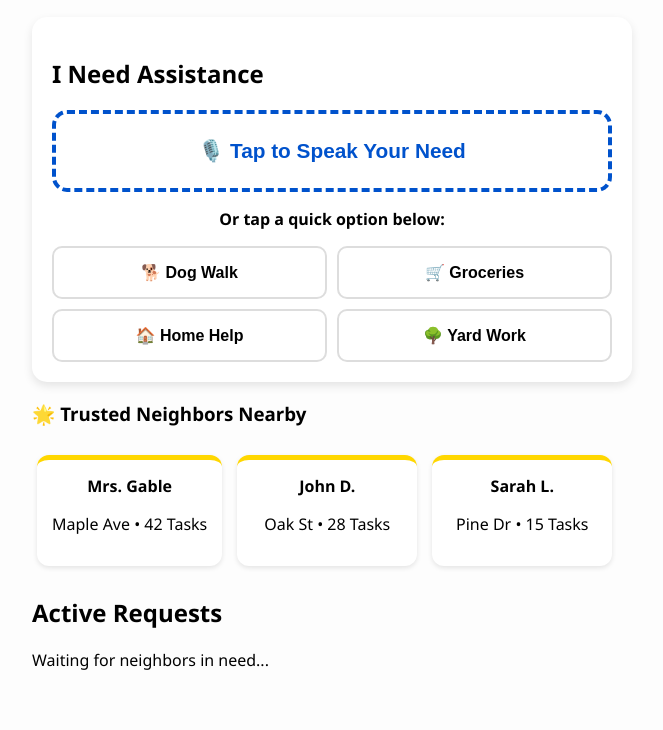
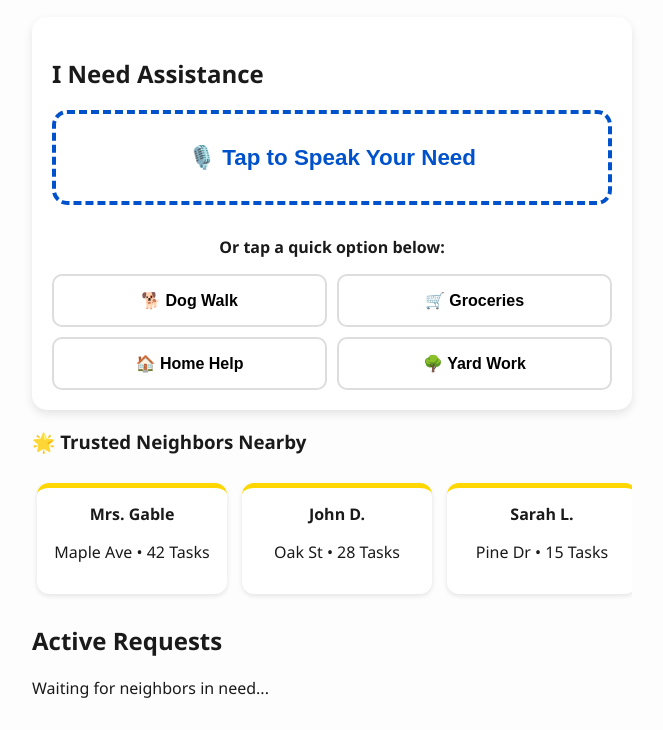
Before and after one commit to 9es1a/Neighborhood-Helpers, a plain HTML site: page index.html in a window 1280 px wide. Shown: the part 120-850 px from the top of the page, without its empty margins (308-971 px from the left). Before the commit the page ends 822 px from the top, so only its background shows below. Drawn offline with Linux system fonts and the light colour scheme.

Commit message:
style.css

```diff
--- a/style.css
+++ b/style.css
@@ -3,18 +3,20 @@
     --accent: #e63946;
     --trusted: #ffd700;
     --bg: #fdfdfd;
+    --text: #1a1a1a;
 }
 
 body {
     font-family: 'Segoe UI', Arial, sans-serif;
     background: var(--bg);
     padding: 15px;
+    color: var(--text);
     max-width: 600px;
     margin: 0 auto;
 }
 
 header { text-align: center; margin-bottom: 20px; }
-h1 { color: var(--primary); margin-bottom: 0; }
+h1 { color: var(--primary); margin-bottom: 5px; }
 
 .card {
     background: white;
@@ -23,60 +25,52 @@ h1 { color: var(--primary); margin-bottom: 0; }
     box-shadow: 0 4px 10px rgba(0,0,0,0.1);
 }
 
+/* Voice Button Styling */
 .mic-btn {
     width: 100%;
-    padding: 25px;
-    font-size: 1.3rem;
+    padding: 30px;
+    font-size: 1.4rem;
     font-weight: bold;
     background: #fff;
     border: 4px dashed var(--primary);
     border-radius: 15px;
     cursor: pointer;
+    margin-bottom: 15px;
     color: var(--primary);
 }
 
-.recording { background: var(--accent) !important; color: white !important; border-style: solid; animation: pulse 1.5s infinite; }
+.recording {
+    background: var(--accent) !important;
+    color: white !important;
+    border-style: solid;
+    animation: pulse 1.5s infinite;
+}
 
 @keyframes pulse {
     0% { transform: scale(1); }
-    50% { transform: scale(0.98); }
+    50% { transform: scale(0.98); opacity: 0.8; }
     100% { transform: scale(1); }
 }
 
-.button-grid { display: grid; grid-template-columns: 1fr 1fr; gap: 10px; }
-
-.task-btn {
-    padding: 15px;
-    border-radius: 10px;
-    border: 2px solid #ddd;
-    font-weight: bold;
-    font-size: 1rem;
-    cursor: pointer;
-    background: white;
+/* Trusted Neighbors Horizontal Scroll */
+.trusted-grid {
+    display: flex;
+    gap: 15px;
+    overflow-x: auto;
+    padding: 10px 5px;
 }
 
-#custom-task-input {
-    width: 100%;
+.neighbor-card {
+    min-width: 160px;
+    background: white;
     padding: 15px;
-    font-size: 1.1rem;
-    border: 2px solid #ccc;
-    border-radius: 8px;
-    box-sizing: border-box;
-    margin-bottom: 10px;
+    border-radius: 12px;
+    border-top: 5px solid var(--trusted);
+    box-shadow: 0 2px 5px rgba(0,0,0,0.1);
+    text-align: center;
 }
 
-.submit-custom-btn {
-    width: 100%;
-    padding: 15px;
-    background: var(--primary);
-    color: white;
-    border: none;
-    border-radius: 8px;
-    font-weight: bold;
-    font-size: 1.1rem;
-    cursor: pointer;
-}
-
-.trusted-grid { display: flex; gap: 15px; overflow-x: auto; padding: 10px 5px; }
-.neighbor-card { min-width: 150px; background: white; padding: 15px; border-radius: 12px; border-top: 5px solid var(--trusted); box-shadow: 0 2px 5px rgba(0,0,0,0.1); text-align: center; }
+/* Tasks and Buttons */
+.button-grid { display: grid; grid-template-columns: 1fr 1fr; gap: 10px; margin-top: 15px; }
+.task-btn { padding: 15px; border-radius: 10px; border: 2px solid #ddd; font-weight: bold; font-size: 1rem; cursor: pointer; background: white; }
 .task-item { background: #fff; padding: 20px; border-radius: 12px; margin-top: 10px; border-left: 10px solid var(--primary); box-shadow: 0 2px 5px rgba(0,0,0,0.05); }
```
